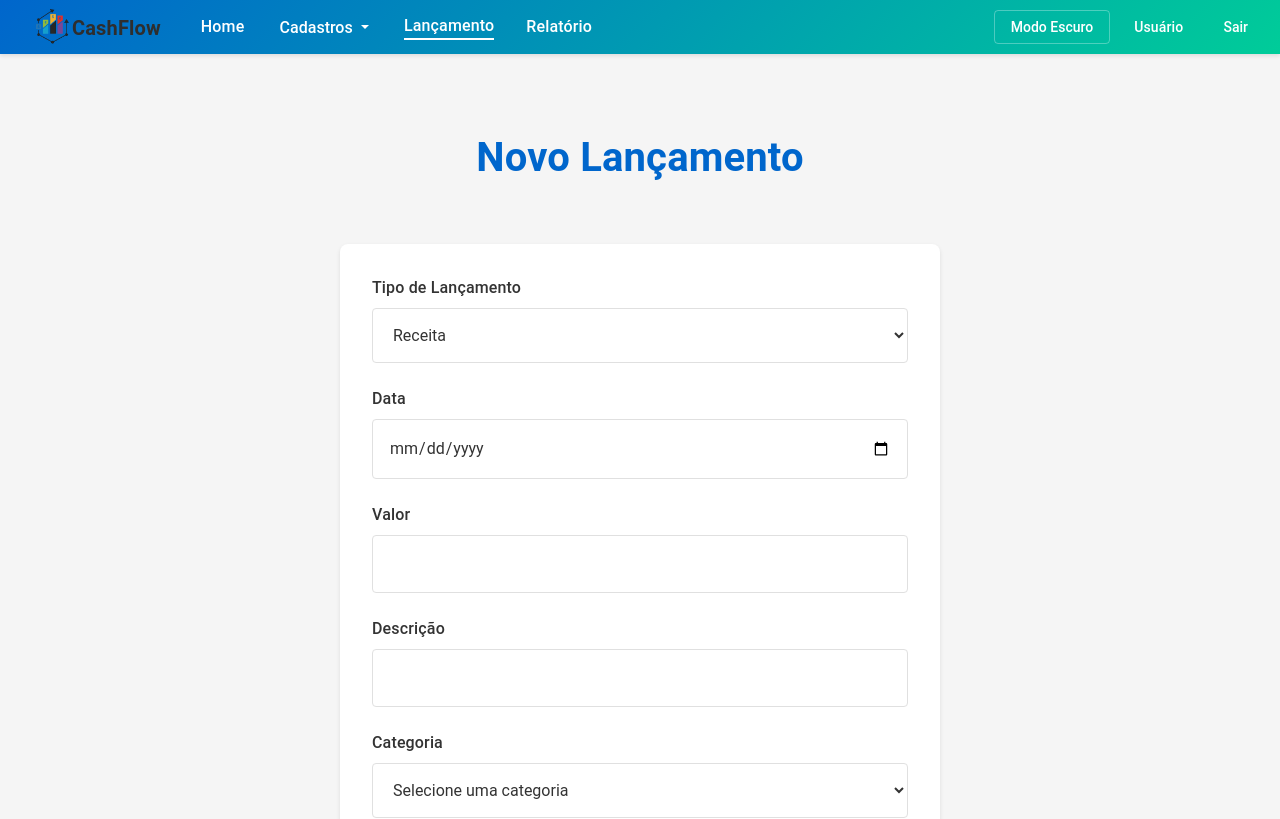
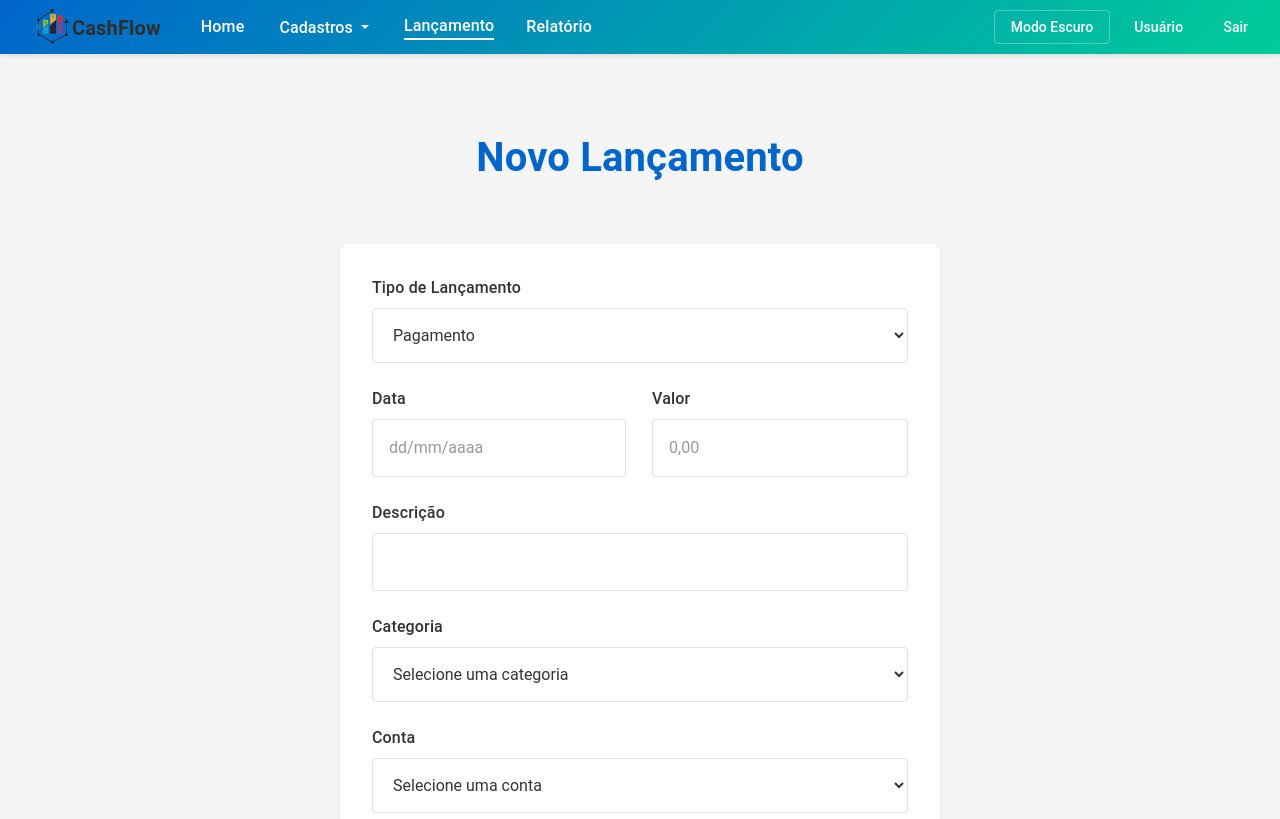
Before and after one commit to grupo-SA-final/front, a React (Vite) app: page /lancamento in a window 1280 px wide. Shown: the top 819 px of the page. Built offline with nearby package versions, Linux system fonts and the light colour scheme.

Commit message:
lancamento

```diff
--- a/package.json
+++ b/package.json
@@ -14,8 +14,11 @@
     "@emotion/styled": "^11.14.0",
     "@mui/icons-material": "^6.4.7",
     "@mui/material": "^6.4.7",
+    "date-fns": "^4.1.0",
     "react": "^19.0.0",
+    "react-datepicker": "^8.3.0",
     "react-dom": "^19.0.0",
+    "react-number-format": "^5.4.4",
     "react-router-dom": "^7.3.0"
   },
   "devDependencies": {
--- a/src/components/navbar/Navbar.jsx
+++ b/src/components/navbar/Navbar.jsx
@@ -41,7 +41,7 @@ const Navbar = () => {
     <nav className="navbar">
       <div className="navbar-brand">
         <Link to="/" className="navbar-link">
-          <img className="navbar-logo" src={"../../../public/logo-sem-nome.png"}></img>
+          <img className="navbar-logo" src={"../../../logo-sem-nome.png"}></img>
           <span className="navbar-title">CashFlow</span>
         </Link>
       </div>
--- a/src/pages/contato/Contato.jsx
+++ b/src/pages/contato/Contato.jsx
@@ -47,7 +47,7 @@ const Contato = () => {
             <p className="contato-text"><strong>Atendimento:</strong> Segunda a Sexta, das 9h às 18h</p>
             <p className="contato-text"><strong>WhatsApp:</strong> (48) 98493-8235</p>
             <div className='qr-container'>
-              <img src="../../../public/qr-code.png" className='qrcode' />
+              <img src="../../../qr-code.png" className='qrcode' />
             </div>
           </div>
         </div>
--- a/src/pages/lancamento/Lancamento.css
+++ b/src/pages/lancamento/Lancamento.css
@@ -51,6 +51,23 @@
   margin-bottom: var(--spacing-lg);
 }
 
+.form-row {
+  display: flex;
+  gap: var(--spacing-lg);
+  margin-bottom: var(--spacing-lg);
+}
+
+.form-row .form-group {
+  flex: 1;
+  margin-bottom: 0;
+}
+
+@media (max-width: 600px) {
+  .form-row {
+    flex-direction: column;
+  }
+}
+
 .form-group label {
   display: block;
   margin-bottom: var(--spacing-sm);
@@ -94,6 +111,23 @@
   background: var(--secondary-color);
 }
 
+.react-datepicker__input-container input.form-control {
+  width: 100%;
+  padding: var(--spacing-md);
+  border: 1px solid var(--border-color);
+  border-radius: var(--border-radius-sm);
+  font-size: 1rem;
+  transition: border-color var(--transition-speed);
+  color: var(--text-color);
+  background-color: var(--card-background);
+}
+
+.react-datepicker__input-container input.form-control:focus {
+  outline: none;
+  border-color: var(--primary-color);
+  box-shadow: 0 0 0 2px rgba(25, 118, 210, 0.2);
+}
+
 @media (max-width: 600px) {
   .lancamento-container {
     padding: var(--spacing-md);
--- a/src/pages/lancamento/Lancamento.jsx
+++ b/src/pages/lancamento/Lancamento.jsx
@@ -1,5 +1,12 @@
 import React, { useState } from 'react';
 import './Lancamento.css';
+import DatePicker, { registerLocale } from "react-datepicker";
+import "react-datepicker/dist/react-datepicker.css";
+import { NumericFormat } from 'react-number-format';
+import pt from "date-fns/locale/pt";
+
+registerLocale("pt", pt);
+
 
 const Lancamento = () => {
   const [formData, setFormData] = useState({
@@ -39,36 +46,43 @@ const Lancamento = () => {
             onChange={handleChange}
             className="form-control"
           >
-            <option value="receita">Receita</option>
-            <option value="despesa">Despesa</option>
+            <option value="pagamento">Pagamento</option>
+            <option value="recebimento">Recebimento</option>
           </select>
         </div>
 
+        <div className="form-row">
           <div className="form-group">
             <label htmlFor="data">Data</label>
-          <input
-            type="date"
-            id="data"
-            name="data"
-            value={formData.data}
-            onChange={handleChange}
+            <DatePicker
+              selected={formData.data}
+              onChange={(date) => setFormData({ ...formData, data: date })}
               className="form-control"
-            required
+              dateFormat="dd/MM/yyyy"
+              placeholderText="dd/mm/aaaa"
+              locale="pt"
             />
           </div>
 
           <div className="form-group">
             <label htmlFor="valor">Valor</label>
-          <input
-            type="number"
+            <NumericFormat
               id="valor"
               name="valor"
               value={formData.valor}
-            onChange={handleChange}
+              onValueChange={(values) => {
+                const { value } = values;
+                setFormData({ ...formData, valor: value });
+              }}
+              thousandSeparator="."
+              decimalSeparator=","
+              decimalScale={2}
+              fixedDecimalScale
+              allowNegative={false}
               className="form-control"
-            step="0.01"
-            required
+              placeholder="0,00"
             />
+          </div>
         </div>
 
         <div className="form-group">
```
Also changed, not shown: 1 other file (tests, documents, lock files or other folders). Lines whose indentation alone changed are shown as unchanged.
